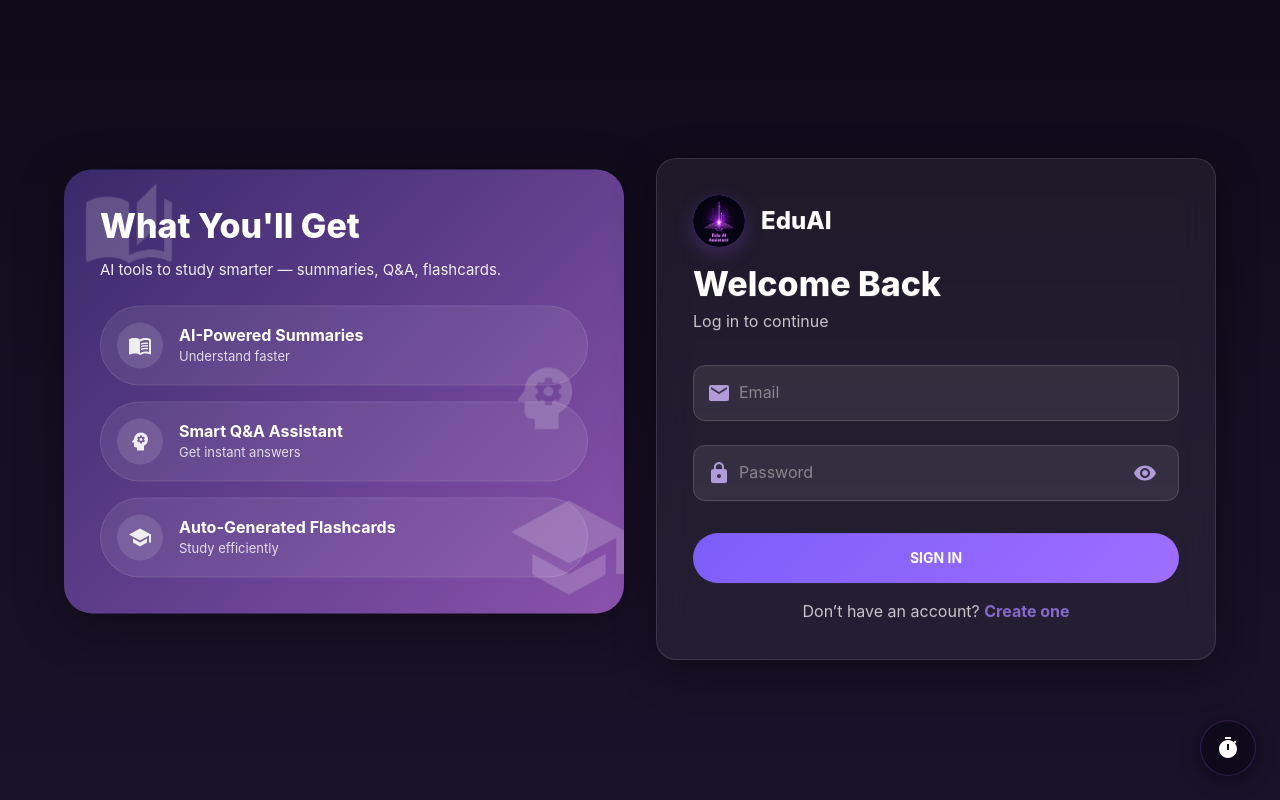
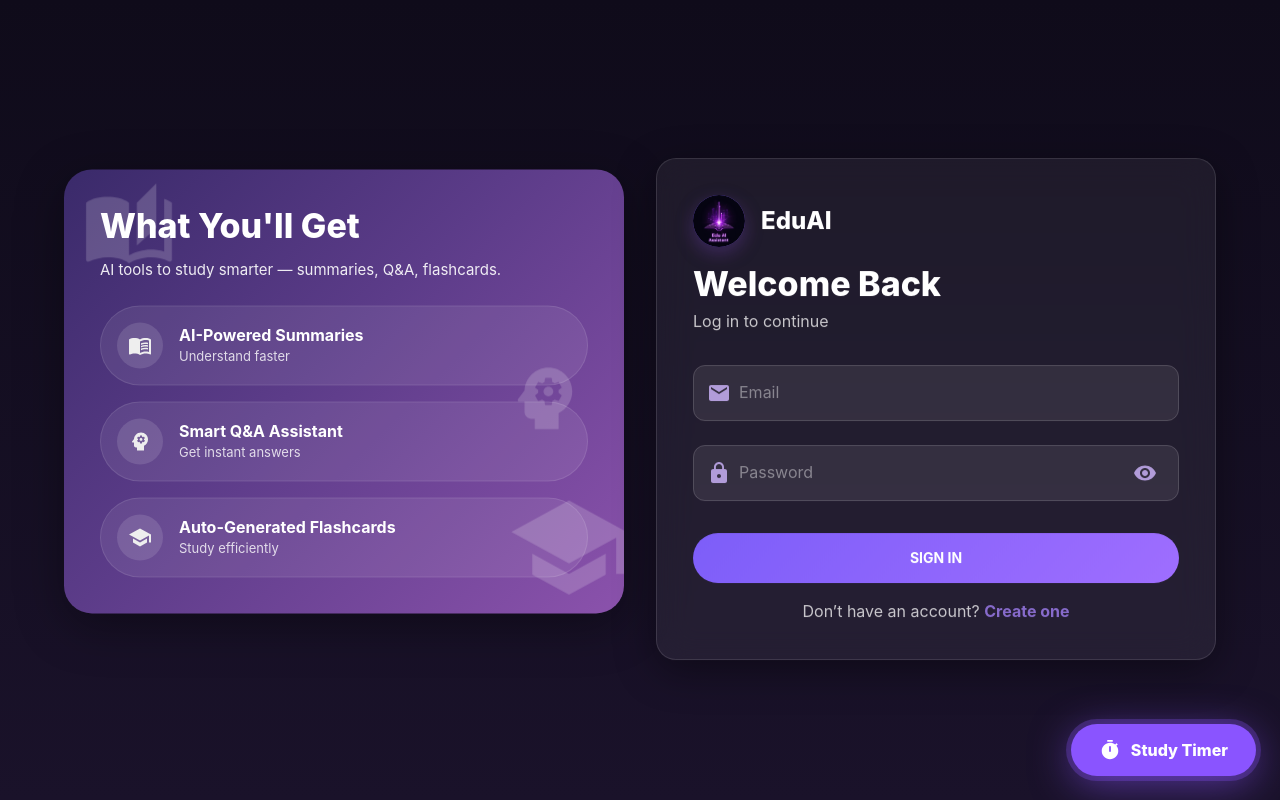
Before and after one commit to ReshaShrestha2004/EduAI_Assistant, a React (Create React App) app in the folder frontend/: page /login in a window 1280 px wide. Built offline with nearby package versions, Linux system fonts and the light colour scheme.

Commit message:
changed study timer design to make it more noticeable

```diff
--- a/frontend/src/components/StudyTimer.js
+++ b/frontend/src/components/StudyTimer.js
@@ -1,101 +1,69 @@
-import React, { useState, useEffect, useRef, useCallback } from "react";
+import React, { useState, useEffect, useRef } from "react";
 import {
   Box,
   Typography,
   IconButton,
-  Tooltip,
   Paper,
   Collapse,
+  Tooltip,
 } from "@mui/material";
 import {
-  Timer,
   PlayArrow,
   Pause,
   Stop,
   Coffee,
   MenuBook,
-  Close,
   ExpandLess,
+  Timer,
 } from "@mui/icons-material";
-import { styled, keyframes } from "@mui/material/styles";
 
-const pulse = keyframes`
-  0%, 100% { box-shadow: 0 4px 20px rgba(138,84,255,0.3); }
-  50% { box-shadow: 0 4px 30px rgba(138,84,255,0.5); }
-`;
-
-const breathe = keyframes`
-  0%, 100% { opacity: 0.4; }
-  50% { opacity: 1; }
-`;
-
-const STUDY_TIME = 45 * 60; // 45 minutes in seconds
-const BREAK_TIME = 5 * 60; // 5 minutes in seconds
+const STUDY_TIME = 45 * 60;
+const BREAK_TIME = 5 * 60;
 
 export default function StudyTimer() {
   const [isOpen, setIsOpen] = useState(false);
   const [isRunning, setIsRunning] = useState(false);
   const [timeLeft, setTimeLeft] = useState(STUDY_TIME);
-  const [mode, setMode] = useState("study"); // 'study' or 'break'
-  const [sessionsCompleted, setSessionsCompleted] = useState(() => {
+  const [mode, setMode] = useState("study");
+  const [sessions, setSessions] = useState(() => {
     try {
-      const saved = localStorage.getItem("eduai_pomodoro_sessions");
-      const date = localStorage.getItem("eduai_pomodoro_date");
-      const today = new Date().toISOString().split("T")[0];
-      if (date === today && saved) return parseInt(saved);
+      const s = localStorage.getItem("eduai_pomo_s");
+      const d = localStorage.getItem("eduai_pomo_d");
+      if (d === new Date().toISOString().split("T")[0] && s) return parseInt(s);
       return 0;
     } catch {
       return 0;
     }
   });
   const intervalRef = useRef(null);
-  const audioRef = useRef(null);
 
-  // Save sessions count
   useEffect(() => {
-    localStorage.setItem("eduai_pomodoro_sessions", String(sessionsCompleted));
+    localStorage.setItem("eduai_pomo_s", String(sessions));
     localStorage.setItem(
-      "eduai_pomodoro_date",
+      "eduai_pomo_d",
       new Date().toISOString().split("T")[0],
     );
-  }, [sessionsCompleted]);
+  }, [sessions]);
 
-  // Timer logic
   useEffect(() => {
     if (isRunning && timeLeft > 0) {
-      intervalRef.current = setInterval(() => {
-        setTimeLeft((prev) => prev - 1);
-      }, 1000);
+      intervalRef.current = setInterval(() => setTimeLeft((p) => p - 1), 1000);
     } else if (timeLeft === 0) {
-      // Timer finished
       clearInterval(intervalRef.current);
       setIsRunning(false);
-
-      // Play notification sound
       try {
         const ctx = new (window.AudioContext || window.webkitAudioContext)();
-        const osc = ctx.createOscillator();
-        const gain = ctx.createGain();
-        osc.connect(gain);
-        gain.connect(ctx.destination);
-        osc.frequency.value = mode === "study" ? 800 : 600;
-        gain.gain.value = 0.15;
-        osc.start();
-        osc.stop(ctx.currentTime + 0.3);
-        setTimeout(() => {
-          const osc2 = ctx.createOscillator();
-          const gain2 = ctx.createGain();
-          osc2.connect(gain2);
-          gain2.connect(ctx.destination);
-          osc2.frequency.value = mode === "study" ? 1000 : 800;
-          gain2.gain.value = 0.15;
-          osc2.start();
-          osc2.stop(ctx.currentTime + 0.4);
-        }, 350);
-      } catch (e) {}
-
+        const o = ctx.createOscillator();
+        const g = ctx.createGain();
+        o.connect(g);
+        g.connect(ctx.destination);
+        o.frequency.value = 880;
+        g.gain.value = 0.2;
+        o.start();
+        o.stop(ctx.currentTime + 0.3);
+      } catch {}
       if (mode === "study") {
-        setSessionsCompleted((prev) => prev + 1);
+        setSessions((p) => p + 1);
         setMode("break");
         setTimeLeft(BREAK_TIME);
       } else {
@@ -103,316 +71,284 @@ export default function StudyTimer() {
         setTimeLeft(STUDY_TIME);
       }
     }
-
     return () => clearInterval(intervalRef.current);
   }, [isRunning, timeLeft, mode]);
 
-  const toggleTimer = () => {
+  const toggle = () => {
     setIsRunning(!isRunning);
     if (!isOpen) setIsOpen(true);
   };
-
-  const stopTimer = () => {
+  const stop = () => {
     setIsRunning(false);
     setMode("study");
     setTimeLeft(STUDY_TIME);
     clearInterval(intervalRef.current);
   };
-
-  const formatTime = (seconds) => {
-    const m = Math.floor(seconds / 60);
-    const s = seconds % 60;
-    return `${m.toString().padStart(2, "0")}:${s.toString().padStart(2, "0")}`;
-  };
-
-  const progress =
+  const fmt = (s) =>
+    `${Math.floor(s / 60)
+      .toString()
+      .padStart(2, "0")}:${(s % 60).toString().padStart(2, "0")}`;
+  const pct =
     mode === "study"
       ? ((STUDY_TIME - timeLeft) / STUDY_TIME) * 100
       : ((BREAK_TIME - timeLeft) / BREAK_TIME) * 100;
-
-  const totalTime = mode === "study" ? STUDY_TIME : BREAK_TIME;
+  const accent = mode === "study" ? "#8A54FF" : "#22C55E";
 
   return (
-    <Box
-      sx={{
+    <>
+      {/* PANEL */}
+      {isOpen && (
+        <div
+          style={{
             position: "fixed",
-        bottom: 24,
-        right: 24,
-        zIndex: 9999,
-        display: "flex",
-        flexDirection: "column",
-        alignItems: "flex-end",
-        gap: 1.5,
+            bottom: "90px",
+            right: "24px",
+            zIndex: 999999,
+            width: "260px",
+            borderRadius: "20px",
+            overflow: "hidden",
+            background: "#1A122A",
+            border: `2px solid ${accent}`,
+            boxShadow: `0 20px 60px rgba(0,0,0,0.7), 0 0 30px ${accent}44`,
           }}
         >
-      {/* Expanded Timer Panel */}
-      <Collapse in={isOpen} unmountOnExit>
-        <Paper
-          sx={{
-            width: 240,
-            borderRadius: "20px",
-            background: "rgba(15, 11, 26, 0.95)",
-            backdropFilter: "blur(24px)",
-            border: "1px solid rgba(138,84,255,0.2)",
-            overflow: "hidden",
-            boxShadow: "0 12px 40px rgba(0,0,0,0.5)",
-          }}
-        >
-          {/* Header */}
-          <Box
-            sx={{
-              px: 2,
-              py: 1.5,
+          {/* Panel Header */}
+          <div
+            style={{
+              padding: "14px 18px",
               display: "flex",
               alignItems: "center",
               justifyContent: "space-between",
-              borderBottom: "1px solid rgba(255,255,255,0.06)",
+              borderBottom: "1px solid rgba(255,255,255,0.1)",
             }}
           >
-            <Box sx={{ display: "flex", alignItems: "center", gap: 1 }}>
+            <div style={{ display: "flex", alignItems: "center", gap: "8px" }}>
               {mode === "study" ? (
-                <MenuBook sx={{ fontSize: 16, color: "#8A54FF" }} />
+                <MenuBook style={{ fontSize: "18px", color: accent }} />
               ) : (
-                <Coffee sx={{ fontSize: 16, color: "#6BCF7F" }} />
+                <Coffee style={{ fontSize: "18px", color: accent }} />
               )}
-              <Typography
-                sx={{
-                  color: mode === "study" ? "#B88CFF" : "#6BCF7F",
-                  fontSize: "12px",
+              <span
+                style={{
+                  color: accent,
+                  fontSize: "13px",
                   fontWeight: 700,
                   textTransform: "uppercase",
                   letterSpacing: "0.5px",
                 }}
               >
                 {mode === "study" ? "Study Time" : "Break Time"}
-              </Typography>
-            </Box>
-            <IconButton
-              size="small"
+              </span>
+            </div>
+            <div
               onClick={() => setIsOpen(false)}
-              sx={{
-                color: "rgba(255,255,255,0.3)",
-                p: 0.3,
-                "&:hover": { color: "#FFFFFF" },
+              style={{
+                cursor: "pointer",
+                color: "rgba(255,255,255,0.4)",
+                padding: "4px",
               }}
             >
-              <ExpandLess sx={{ fontSize: 18 }} />
-            </IconButton>
-          </Box>
+              <ExpandLess style={{ fontSize: "20px" }} />
+            </div>
+          </div>
 
-          {/* Timer Display */}
-          <Box sx={{ px: 2, py: 3, textAlign: "center" }}>
-            {/* Circular progress */}
-            <Box
-              sx={{
+          {/* Timer Circle */}
+          <div style={{ padding: "28px 24px", textAlign: "center" }}>
+            <div
+              style={{
                 position: "relative",
-                width: 120,
-                height: 120,
-                mx: "auto",
-                mb: 2,
+                width: "140px",
+                height: "140px",
+                margin: "0 auto 20px",
               }}
             >
               <svg
-                width="120"
-                height="120"
+                width="140"
+                height="140"
                 style={{ transform: "rotate(-90deg)" }}
               >
                 <circle
-                  cx="60"
-                  cy="60"
-                  r="52"
+                  cx="70"
+                  cy="70"
+                  r="60"
                   fill="none"
-                  stroke="rgba(255,255,255,0.06)"
-                  strokeWidth="6"
+                  stroke="rgba(255,255,255,0.08)"
+                  strokeWidth="7"
                 />
                 <circle
-                  cx="60"
-                  cy="60"
-                  r="52"
+                  cx="70"
+                  cy="70"
+                  r="60"
                   fill="none"
-                  stroke={mode === "study" ? "#8A54FF" : "#6BCF7F"}
-                  strokeWidth="6"
+                  stroke={accent}
+                  strokeWidth="7"
                   strokeLinecap="round"
-                  strokeDasharray={`${2 * Math.PI * 52}`}
-                  strokeDashoffset={`${2 * Math.PI * 52 * (1 - progress / 100)}`}
+                  strokeDasharray={`${2 * Math.PI * 60}`}
+                  strokeDashoffset={`${2 * Math.PI * 60 * (1 - pct / 100)}`}
                   style={{ transition: "stroke-dashoffset 1s linear" }}
                 />
               </svg>
-              <Box
-                sx={{
+              <div
+                style={{
                   position: "absolute",
-                  inset: 0,
+                  top: 0,
+                  left: 0,
+                  right: 0,
+                  bottom: 0,
                   display: "flex",
                   alignItems: "center",
                   justifyContent: "center",
                   flexDirection: "column",
                 }}
               >
-                <Typography
-                  sx={{
+                <span
+                  style={{
                     color: "#FFFFFF",
-                    fontWeight: 800,
-                    fontSize: "28px",
-                    lineHeight: 1,
-                    fontVariantNumeric: "tabular-nums",
+                    fontWeight: 900,
+                    fontSize: "34px",
+                    fontFamily: "monospace",
                   }}
                 >
-                  {formatTime(timeLeft)}
-                </Typography>
-                <Typography
-                  sx={{
-                    color: "rgba(255,255,255,0.3)",
-                    fontSize: "10px",
-                    mt: 0.5,
+                  {fmt(timeLeft)}
+                </span>
+                <span
+                  style={{
+                    color: "rgba(255,255,255,0.35)",
+                    fontSize: "11px",
+                    marginTop: "4px",
                   }}
                 >
                   {mode === "study" ? "45 min session" : "5 min break"}
-                </Typography>
-              </Box>
-            </Box>
+                </span>
+              </div>
+            </div>
 
             {/* Controls */}
-            <Box
-              sx={{
+            <div
+              style={{
                 display: "flex",
                 alignItems: "center",
                 justifyContent: "center",
-                gap: 1.5,
+                gap: "16px",
               }}
             >
-              <Tooltip title="Reset" arrow>
-                <IconButton
-                  onClick={stopTimer}
-                  size="small"
-                  sx={{
-                    color: "rgba(255,255,255,0.3)",
-                    width: 36,
-                    height: 36,
-                    "&:hover": {
-                      color: "#EF4444",
-                      background: "rgba(239,68,68,0.1)",
-                    },
+              <div
+                onClick={stop}
+                style={{
+                  width: "40px",
+                  height: "40px",
+                  borderRadius: "50%",
+                  display: "flex",
+                  alignItems: "center",
+                  justifyContent: "center",
+                  cursor: "pointer",
+                  color: "rgba(255,255,255,0.4)",
+                  background: "rgba(255,255,255,0.05)",
                 }}
               >
-                  <Stop sx={{ fontSize: 18 }} />
-                </IconButton>
-              </Tooltip>
-              <IconButton
-                onClick={toggleTimer}
-                sx={{
-                  width: 48,
-                  height: 48,
-                  background: isRunning
-                    ? "rgba(255,255,255,0.08)"
-                    : mode === "study"
-                      ? "linear-gradient(135deg, #8A54FF, #9F6EFF)"
-                      : "linear-gradient(135deg, #6BCF7F, #4ECDC4)",
+                <Stop style={{ fontSize: "20px" }} />
+              </div>
+              <div
+                onClick={toggle}
+                style={{
+                  width: "56px",
+                  height: "56px",
+                  borderRadius: "50%",
+                  display: "flex",
+                  alignItems: "center",
+                  justifyContent: "center",
+                  cursor: "pointer",
                   color: "#FFFFFF",
-                  "&:hover": {
-                    background: isRunning
-                      ? "rgba(255,255,255,0.12)"
-                      : mode === "study"
-                        ? "linear-gradient(135deg, #9F6EFF, #B88CFF)"
-                        : "linear-gradient(135deg, #7DE5DD, #6BCF7F)",
-                  },
+                  background: accent,
+                  boxShadow: `0 4px 20px ${accent}88`,
                 }}
               >
                 {isRunning ? (
-                  <Pause sx={{ fontSize: 22 }} />
+                  <Pause style={{ fontSize: "28px" }} />
                 ) : (
-                  <PlayArrow sx={{ fontSize: 22 }} />
+                  <PlayArrow style={{ fontSize: "28px" }} />
                 )}
-              </IconButton>
-              <Box
-                sx={{
-                  width: 36,
-                  height: 36,
+              </div>
+              <div style={{ width: "40px", textAlign: "center" }}>
+                <div
+                  style={{
+                    color: "#FFFFFF",
+                    fontWeight: 800,
+                    fontSize: "16px",
+                  }}
+                >
+                  {sessions}
+                </div>
+                <div
+                  style={{ color: "rgba(255,255,255,0.3)", fontSize: "10px" }}
+                >
+                  done
+                </div>
+              </div>
+            </div>
+          </div>
+        </div>
+      )}
+
+      {/* FLOATING BUTTON — using raw div with inline styles for guaranteed visibility */}
+      <div
+        onClick={() => setIsOpen(!isOpen)}
+        style={{
+          position: "fixed",
+          bottom: "24px",
+          right: "24px",
+          zIndex: 999999,
           display: "flex",
           alignItems: "center",
+          gap: "10px",
+          padding: "14px 28px",
+          borderRadius: "60px",
+          cursor: "pointer",
+          background: accent,
+          color: "#FFFFFF",
+          boxShadow: `0 0 0 5px ${accent}44, 0 8px 40px ${accent}88`,
+          transition: "all 0.3s ease",
+          userSelect: "none",
+          minWidth: "175px",
           justifyContent: "center",
+          fontFamily: "Inter, Roboto, sans-serif",
         }}
-              >
-                <Typography
-                  sx={{
-                    color: "rgba(255,255,255,0.3)",
-                    fontSize: "11px",
-                    textAlign: "center",
-                    lineHeight: 1.2,
+        onMouseEnter={(e) => {
+          e.currentTarget.style.transform = "scale(1.08) translateY(-3px)";
+          e.currentTarget.style.boxShadow = `0 0 0 8px ${accent}55, 0 14px 50px ${accent}AA`;
         }}
-                >
-                  {sessionsCompleted}
-                  <br />
-                  <span style={{ fontSize: "9px" }}>done</span>
-                </Typography>
-              </Box>
-            </Box>
-          </Box>
-        </Paper>
-      </Collapse>
-
-      {/* Floating Button */}
-      <Tooltip
-        title={
-          isOpen
-            ? ""
-            : isRunning
-              ? `${formatTime(timeLeft)} remaining`
-              : "Study Timer"
-        }
-        arrow
-        placement="left"
-      >
-        <IconButton
-          onClick={() => setIsOpen(!isOpen)}
-          sx={{
-            width: 56,
-            height: 56,
-            background: isRunning
-              ? mode === "study"
-                ? "linear-gradient(135deg, #8A54FF, #9F6EFF)"
-                : "linear-gradient(135deg, #6BCF7F, #4ECDC4)"
-              : "rgba(15, 11, 26, 0.9)",
-            backdropFilter: "blur(20px)",
-            border: isRunning ? "none" : "1px solid rgba(138,84,255,0.25)",
-            color: "#FFFFFF",
-            boxShadow: "0 4px 20px rgba(0,0,0,0.4)",
-            animation: isRunning ? `${pulse} 3s ease-in-out infinite` : "none",
-            transition: "all 0.3s ease",
-            "&:hover": {
-              background: isRunning
-                ? mode === "study"
-                  ? "linear-gradient(135deg, #9F6EFF, #B88CFF)"
-                  : "linear-gradient(135deg, #7DE5DD, #6BCF7F)"
-                : "rgba(138,84,255,0.15)",
-              transform: "scale(1.05)",
-            },
+        onMouseLeave={(e) => {
+          e.currentTarget.style.transform = "scale(1)";
+          e.currentTarget.style.boxShadow = `0 0 0 5px ${accent}44, 0 8px 40px ${accent}88`;
         }}
       >
         {isRunning ? (
-            <Box
-              sx={{
-                display: "flex",
-                alignItems: "center",
-                justifyContent: "center",
-                position: "relative",
+          <>
+            {mode === "study" ? (
+              <MenuBook style={{ fontSize: "22px" }} />
+            ) : (
+              <Coffee style={{ fontSize: "22px" }} />
+            )}
+            <span
+              style={{
+                fontSize: "19px",
+                fontWeight: 900,
+                letterSpacing: "1.5px",
+                fontFamily: "monospace",
               }}
             >
-              <Typography
-                sx={{
-                  fontSize: "13px",
-                  fontWeight: 800,
-                  fontVariantNumeric: "tabular-nums",
-                }}
-              >
-                {Math.floor(timeLeft / 60)}:
-                {(timeLeft % 60).toString().padStart(2, "0")}
-              </Typography>
-            </Box>
+              {fmt(timeLeft)}
+            </span>
+          </>
         ) : (
-            <Timer sx={{ fontSize: 24 }} />
+          <>
+            <Timer style={{ fontSize: "22px" }} />
+            <span style={{ fontSize: "16px", fontWeight: 800 }}>
+              Study Timer
+            </span>
+          </>
         )}
-        </IconButton>
-      </Tooltip>
-    </Box>
+      </div>
+    </>
   );
 }
```
Lines whose indentation alone changed are shown as unchanged.
